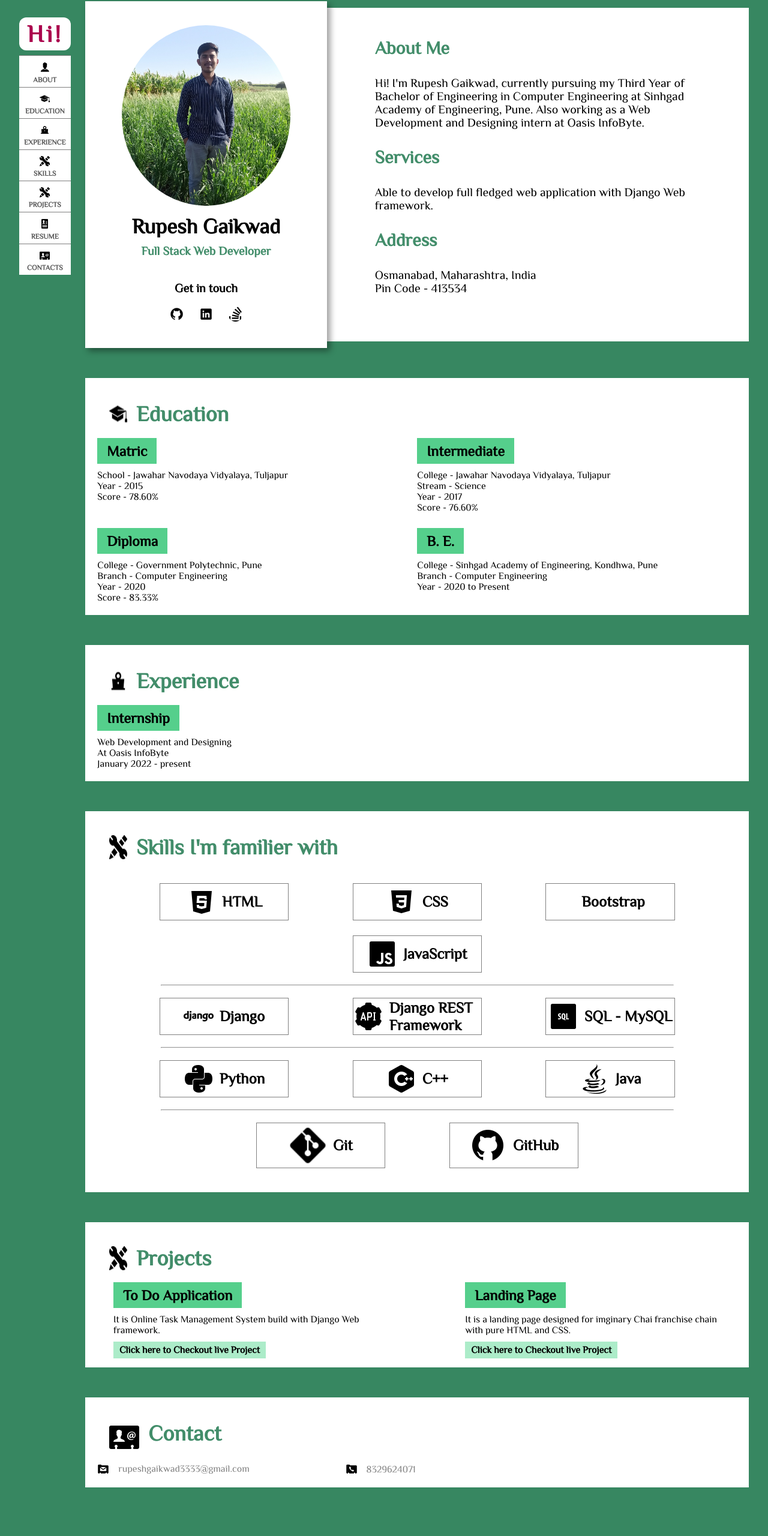
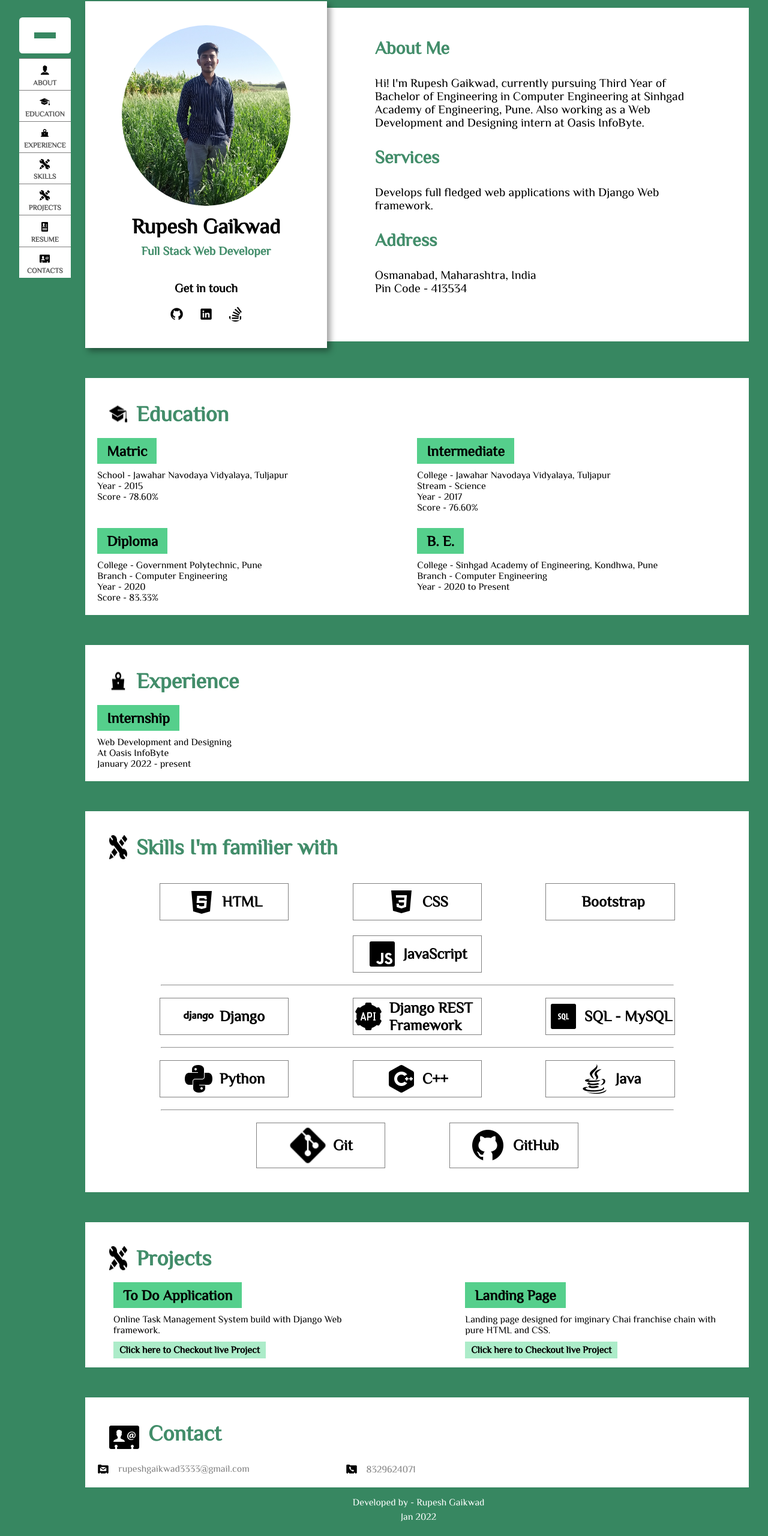
Before and after one commit to Rupesh-Gaikwad/OIBGRIP, a plain HTML site: page Task 2- Portfolio Page/index.html in a window 1280 px wide. Shown: the part 11-2571 px from the top of the page at 60% size. Before the commit the page ends 2503 px from the top, so only its background shows below. Drawn offline with Linux system fonts and the light colour scheme.

Commit message:
Portfolio completed but not responsive

```diff
--- a/Task 2- Portfolio Page/index.html
+++ b/Task 2- Portfolio Page/index.html
@@ -4,16 +4,17 @@
     <meta charset="UTF-8">
     <meta http-equiv="X-UA-Compatible" content="IE=edge">
     <meta name="viewport" content="width=device-width, initial-scale=1.0">
+    <link rel="icon" href="images/portfolio_favicon.png">
     <link href="https://fonts.googleapis.com/css2?family=Philosopher&display=swap" rel="stylesheet">
     <link rel="stylesheet" href="style.css">
-    <title>Portfolio</title>
+    <title>Rupesh Gaikwad</title>
 </head>
 <body>
 
 <div class="container">
     <nav>
         <ul>
-            <li id="hi-in-nav">Hi!</li>
+            <li id="hi-in-nav"></li>
             <a href="#about-me"><li><img src="images/about.png" alt="">ABOUT</li></a>
             <a href="#education-section"><li><img src="images/education.png" alt=""> EDUCATION</li></a>
             <a href="#experience-section"><li><img src="images/experience.png" alt=""> EXPERIENCE</li></a>
@@ -24,8 +25,8 @@
         </ul>
     </nav>
     <div class="main-content">
-    <head id="about-me">
-        <div class="about">
+    <head >
+        <div class="about" id="about-me">
             <div class="my-pic-section">
                 <img src="images/my_photo.jpg" alt="">
                 <div class="heading">
@@ -36,16 +37,16 @@
                 <p id="get-in-touch">Get in touch</p>
                 <div class="connect">
                     <a href="https://github.com/Rupesh-Gaikwad" target="_blank"><img src="images/github.png" alt=""></a>
-                    <a href="https://www.linkedin.com/in/rupesh-gaikwad-is-here/"><img src="images/linkedin.png" alt=""></a>
-                    <a href="#"><img src="images/stack-overflow.png" alt=""></a>
+                    <a href="https://www.linkedin.com/in/rupesh-gaikwad-is-here/" target="_blank"><img src="images/linkedin.png" alt=""></a>
+                    <a href="https://stackoverflow.com/users/17999717/rupesh-gaikwad" target="_blank"><img src="images/stack-overflow.png" alt=""></a>
                 </div>
             </div>
             <div class="info-section">
                 <div class="about-me">
                     <h2>About Me</h2>
-                    <p>Hi! I'm Rupesh Gaikwad, currently pursuing my Third Year of Bachelor of Engineering in Computer Engineering at Sinhgad Academy of Engineering, Pune. Also working as a Web Development and Designing intern at Oasis InfoByte.</p>
+                    <p>Hi! I'm Rupesh Gaikwad, currently pursuing Third Year of Bachelor of Engineering in Computer Engineering at Sinhgad Academy of Engineering, Pune. Also working as a Web Development and Designing intern at Oasis InfoByte.</p>
                     <h2>Services</h2>
-                    <p>Able to develop full fledged web application with Django Web framework.</p>
+                    <p>Develops full fledged web applications with Django Web framework.</p>
 
                     <h2>Address</h2>
                     <p>Osmanabad, Maharashtra, India <br> Pin Code - 413534</p>
@@ -183,13 +184,13 @@
             <div class="projects-card-box">
                 <div class="project-card">
                     <h2>To Do Application</h2>
-                    <p>It is Online Task Management System build with Django Web framework.</p>
+                    <p>Online Task Management System build with Django Web framework.</p>
                     <a href="https://to-do-dbms-project.herokuapp.com/" target="_blank">Click here to Checkout live Project</a>
                 </div>
 
                 <div class="project-card">
                     <h2>Landing Page</h2>
-                    <p>It is a landing page designed for imginary Chai franchise chain with pure HTML and CSS.</p>
+                    <p>Landing page designed for imginary Chai franchise chain with pure HTML and CSS.</p>
                     <a href="https://rupesh-gaikwad.github.io/landing_page.github.io/" target="_blank">Click here to Checkout live Project</a>
                 </div>
             </div>
@@ -215,6 +216,8 @@
     </div>
     </main>
 </div>
+
+<p id="credits">Developed by - Rupesh Gaikwad <br> Jan 2022</p>
 </div>
 
 
--- a/Task 2- Portfolio Page/style.css
+++ b/Task 2- Portfolio Page/style.css
@@ -38,12 +38,14 @@ nav{
 #hi-in-nav{
     background-color: white;
     margin: 0% 0% 10% 0%;
+    font-size: 18px;
+    background-color: #378761;
     border-top: none;
     font-weight: 800;
     letter-spacing: .1em;
-    font-size: 40px;
-    color: #ab054d;
+    color: #378761;
     border-radius: .3em;
+    border: 25px solid white;
 }
 
 nav ul{
@@ -59,14 +61,14 @@ nav ul li{
     font-weight: 600;
     display: flex;
     flex-direction: column;
-    border-top: 1px solid gray;
+    border-top: .5px solid gray;
     align-content: center;
-    background-color: white;
+    background-color: rgb(255, 255, 255);
 
 }
 
-nav li:active{
-    color: #428d6a;
+navul li:hover{
+    background-color: rgb(94, 62, 62);
 }
 
 li img{
@@ -334,3 +336,12 @@ hr{
     align-self: center;
     color: gray;
 }
+
+#credits{
+    margin-left: 11%;
+    margin-right: 2%;
+    color: white;
+    text-align: center;
+    padding-bottom: 20px;
+    line-height: 1.5em;
+}
```
Also changed, not shown: Task 2- Portfolio Page/images/portfolio_favicon.png (added).
